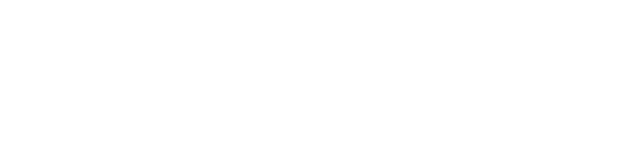
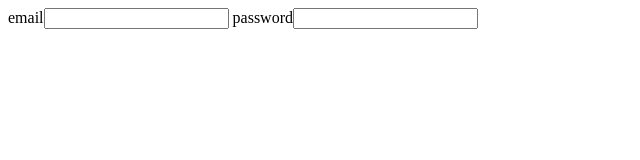
Before and after one commit to YSsyling/ProjectForTen, a plain HTML site: page index.html in a window 1280 px wide. Shown: the whole page, without its empty margins (0-640 px from the left). Drawn offline with Linux system fonts and the light colour scheme.

Commit message:
master test

```diff
--- a/index.html
+++ b/index.html
@@ -8,5 +8,7 @@
 </head>
 <body>
     <div></div>
+    email<input type="text">
+    password<input type="password">
 </body>
 </html>
```
